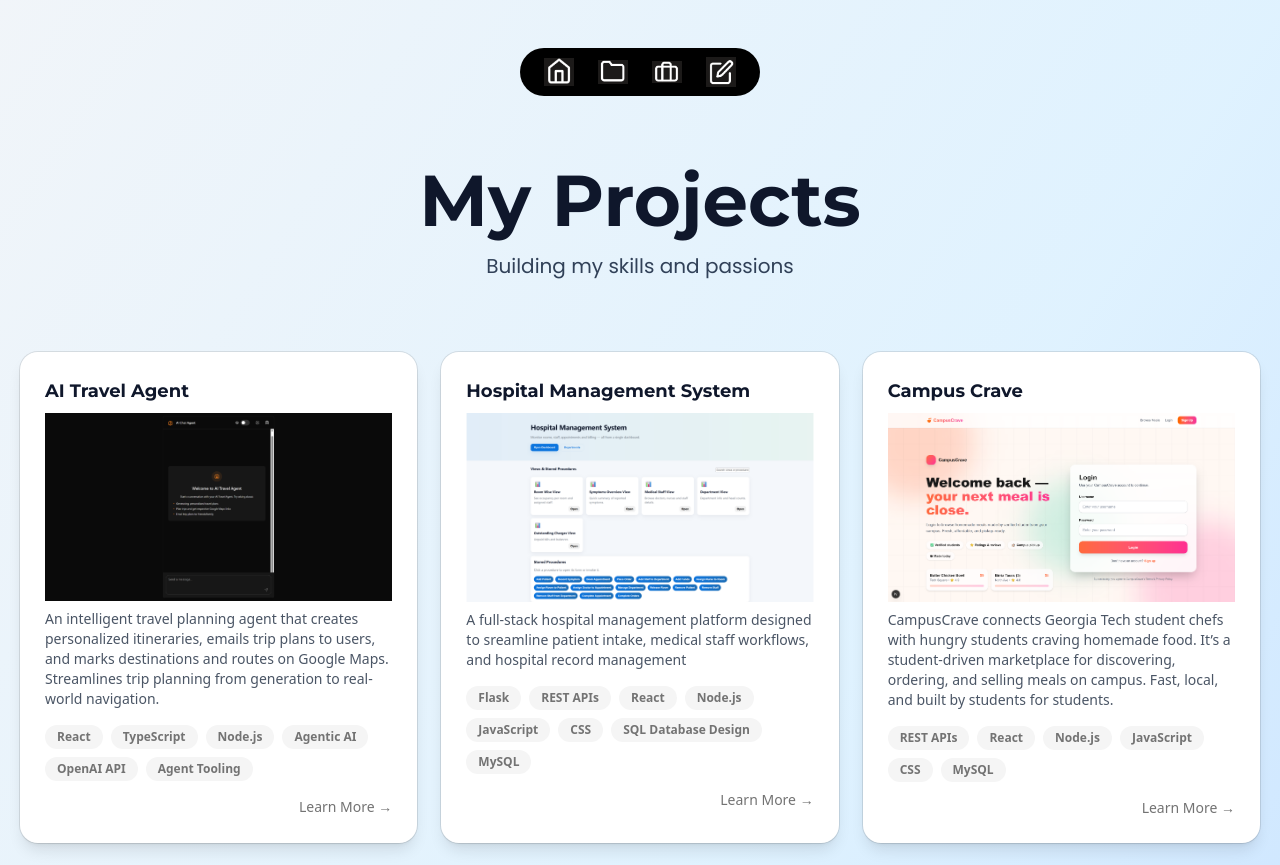
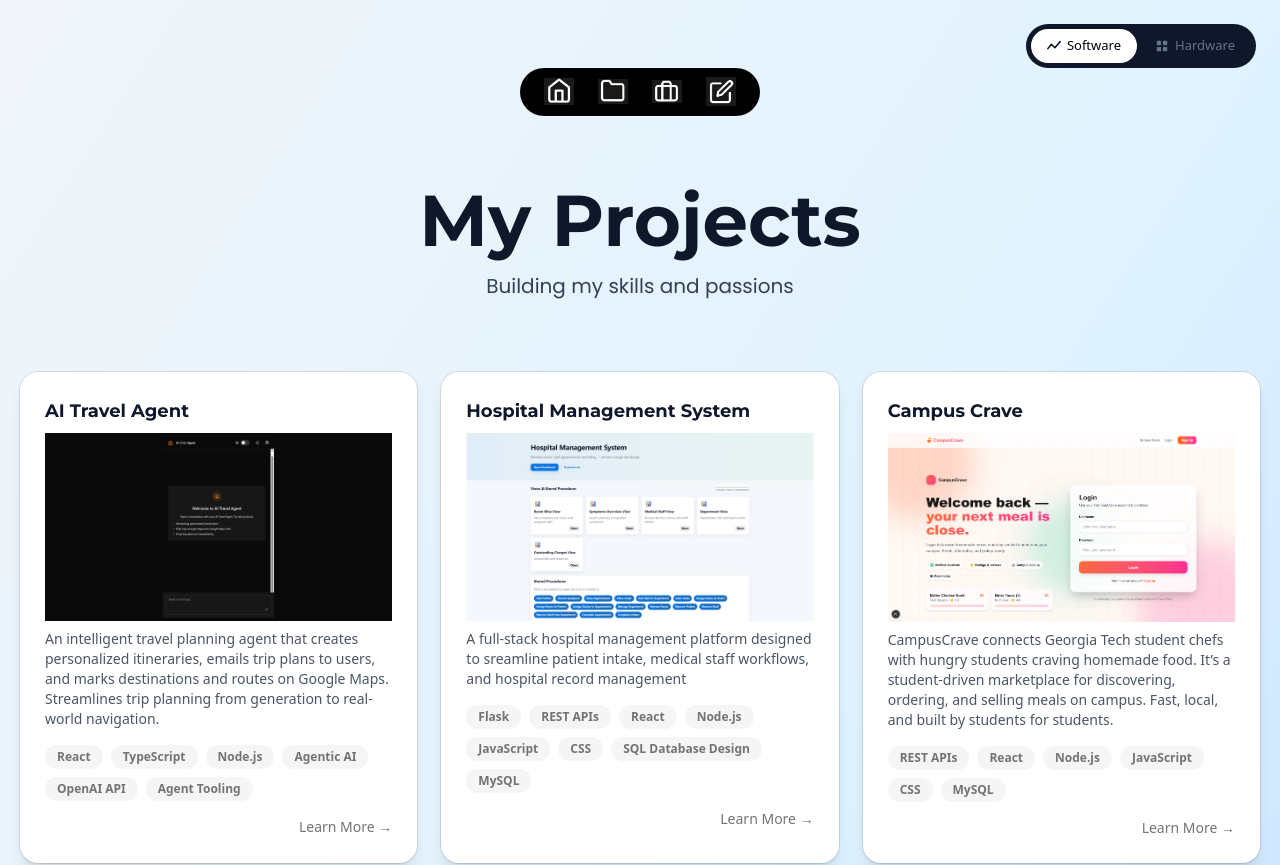
Before and after one commit to ksheth24/Personal-Portfolio, a Next.js app: page /projects in a window 1280 px wide. Shown: the top 865 px of the page. Built offline with nearby package versions, Linux system fonts and the light colour scheme.

Commit message:
Switch bar at the top

```diff
--- a/app/projects/Projects.tsx
+++ b/app/projects/Projects.tsx
@@ -1,3 +1,6 @@
+"use client"
+
+import { useState } from "react";
 import Card from "../Card";
 import HPSProjectCard from "./HospitalManagementSystem/HPSProjectCard";
 import TPAgentProjectCard from "./AI Travel Agent/TPAgentProjectCard";
@@ -8,17 +11,94 @@ import PersonalPortfolioProjectCard from "./PersonalPortolio/PersonalPortfolioPr
 import OHProjectCard from "./Office Hours Queue/OHProjectCard";
 
 function ProjectsCard() {
+    const [isHardware, setIsHardware] = useState(false);
+
+    const segStyle = (active) => ({
+        display: "flex",
+        alignItems: "center",
+        gap: 6,
+        padding: "7px 16px",
+        borderRadius: 999,
+        fontSize: 13,
+        fontWeight: 500,
+        whiteSpace: "nowrap",
+        transition: "all 0.2s",
+        cursor: "pointer",
+        color: active ? "#000000" : "#64748b",
+        background: active ? "white" : "transparent",
+    });
+
     return (
-        <section className = "relative min-h-screen overflow-hidden bg-gradient-to-br from-slate-100 via-sky-100 to-blue-200 pb-24">
-            <div className="flex justify-center pt-12">
+        <section className="relative min-h-screen overflow-hidden bg-gradient-to-br from-slate-100 via-sky-100 to-blue-200 pb-24">
+
+            {/* Top bar: segmented toggle pinned top-right */}
+            <div className="flex justify-end px-6 pt-6">
+                <div
+                    onClick={() => setIsHardware(!isHardware)}
+                    title="Switch project type"
+                    style={{
+                        display: "inline-flex",
+                        alignItems: "center",
+                        cursor: "pointer",
+                        background: "#0f172a",
+                        borderRadius: 999,
+                        padding: 5,
+                        gap: 2,
+                    }}
+                >
+                    {/* Software segment */}
+                    <div style={segStyle(!isHardware)}>
+                        <svg width="14" height="14" viewBox="0 0 16 16" fill="none">
+                            <polyline
+                                points="1,11 5,6 9,10 15,3"
+                                stroke={!isHardware ? "#0f172a" : "#64748b"}
+                                strokeWidth="1.8"
+                                strokeLinecap="round"
+                                strokeLinejoin="round"
+                            />
+                        </svg>
+                        Software
+                    </div>
+
+                    {/* Hardware segment */}
+                    <div style={segStyle(isHardware)}>
+                        <svg width="14" height="14" viewBox="0 0 16 16" fill="none">
+                            <rect x="2" y="2" width="5" height="5" rx="1" fill={isHardware ? "#0f172a" : "#64748b"} />
+                            <rect x="9" y="2" width="5" height="5" rx="1" fill={isHardware ? "#0f172a" : "#64748b"} />
+                            <rect x="2" y="9" width="5" height="5" rx="1" fill={isHardware ? "#0f172a" : "#64748b"} />
+                            <rect x="9" y="9" width="5" height="5" rx="1" fill={isHardware ? "#0f172a" : "#64748b"} />
+                        </svg>
+                        Hardware
+                    </div>
+                </div>
+            </div>
+
+            {/* Header */}
+            <div className="flex justify-center">
                 <Card />
             </div>
-            <div className = "text-center py-17">
-                <h1 className = "text-center text-7xl text-slate-900 font-sans mb-4 font-montserrat font-bold">My Projects</h1>
+            <div className="text-center py-17">
+                <h1 className="text-center text-7xl text-slate-900 font-sans mb-4 font-montserrat font-bold">
+                    My Projects
+                </h1>
                 <p className="text-xl text-slate-700 font-poppins text-center">
                     Building my skills and passions
                 </p>
             </div>
+
+            {/* Project grid */}
+            {isHardware ? (
+                <div className="flex flex-col items-center justify-center gap-4 pt-12 text-slate-500 font-poppins">
+                    <svg width="48" height="48" viewBox="0 0 48 48" fill="none">
+                        <rect x="6" y="6" width="15" height="15" rx="3" fill="#cbd5e1" />
+                        <rect x="27" y="6" width="15" height="15" rx="3" fill="#cbd5e1" />
+                        <rect x="6" y="27" width="15" height="15" rx="3" fill="#cbd5e1" />
+                        <rect x="27" y="27" width="15" height="15" rx="3" fill="#cbd5e1" />
+                    </svg>
+                    <p className="text-lg font-medium text-slate-400">Hardware projects coming soon</p>
+                    <p className="text-sm text-slate-400">Check back later!</p>
+                </div>
+            ) : (
                 <div className="grid lg:grid-cols-3 gap-6 pt-1 px-5">
                     <TPAgentProjectCard />
                     <HPSProjectCard />
@@ -28,6 +108,7 @@ function ProjectsCard() {
                     <RoboNavProjectCard />
                     <PersonalPortfolioProjectCard />
                 </div>
+            )}
         </section>
     );
 }
--- a/package.json
+++ b/package.json
@@ -23,6 +23,7 @@
     "@types/node": "^20",
     "@types/react": "^19",
     "@types/react-dom": "^19",
+    "baseline-browser-mapping": "^2.10.27",
     "eslint": "^9",
     "eslint-config-next": "16.0.10",
     "tailwindcss": "^4",
```
Also changed, not shown: 1 other file (tests, documents, lock files or other folders). Lines whose indentation alone changed are shown as unchanged.
